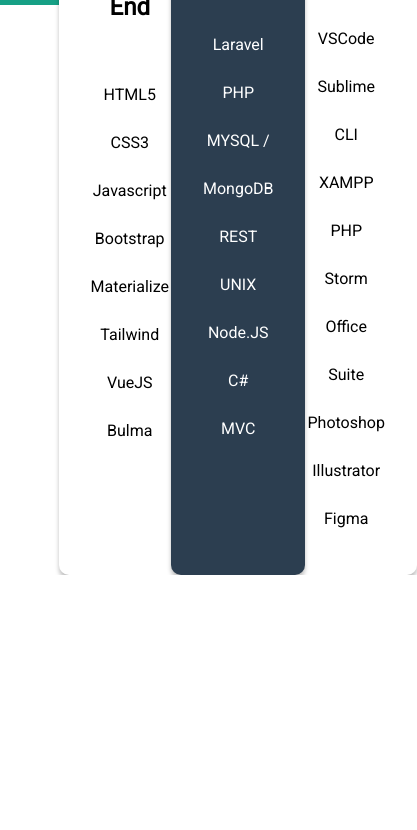
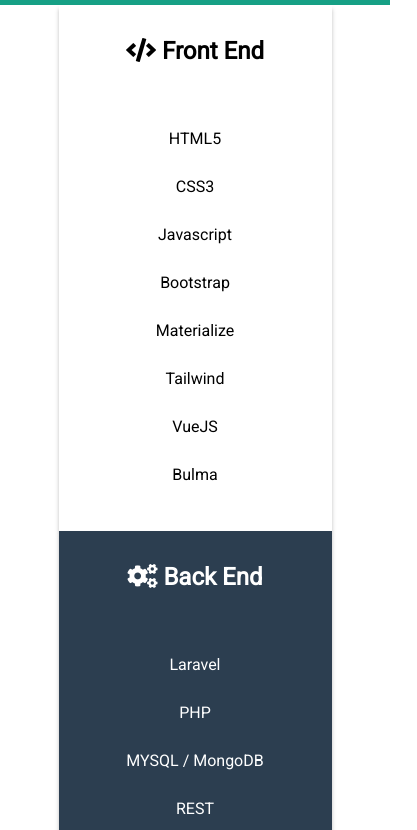
Before and after one commit to VildanHakanaj/PortfolioWebsite, a website: page index.html in a window 390 px wide. Shown: the part 6684-7514 px from the top of the page, 417 px wide, since content can reach past the window. Before the commit the page ends 7259 px from the top, so only its background shows below. Drawn offline with Linux system fonts and the light colour scheme; a web font is replaced by a local one.

Commit message:
added responsivnes to skills container

```diff
--- a/styles/sass/main.sass
+++ b/styles/sass/main.sass
@@ -318,8 +318,14 @@
         order: 2
       .project-img
         order: 1
-
-
+  #skills-section
+    .skills-container
+      flex-direction: column
+      .backend, .front-end, .other
+        margin: 0
+        -webkit-border-radius: 0
+        -moz-border-radius: 0
+        border-radius: 0
 
 .fa-laravel
   color: #F05340
```
Also changed, not shown: styles/css/main.css.
